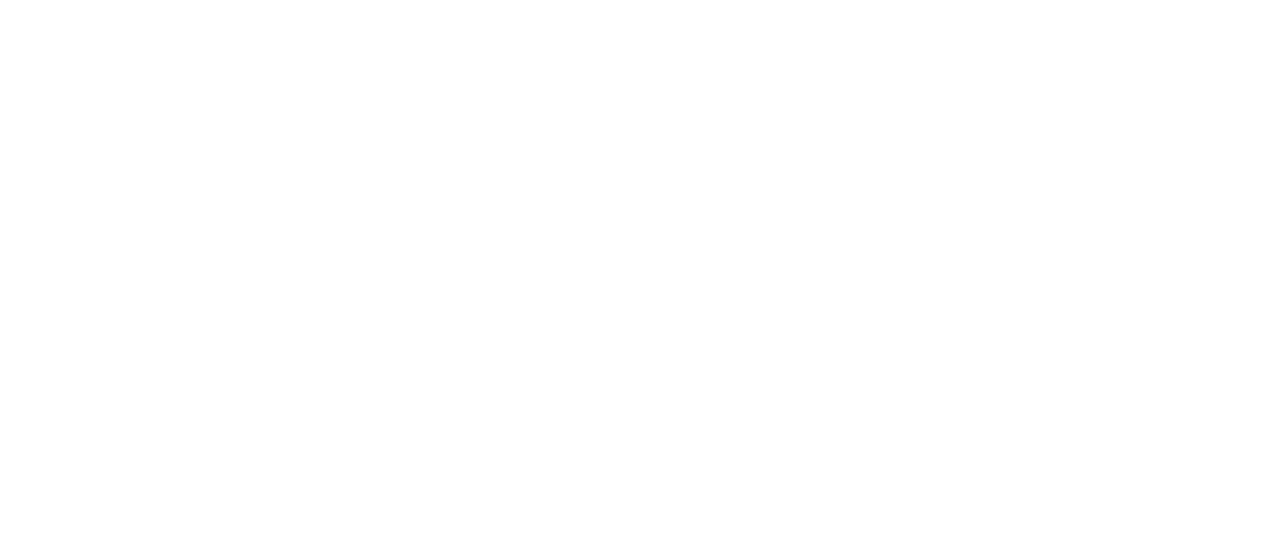
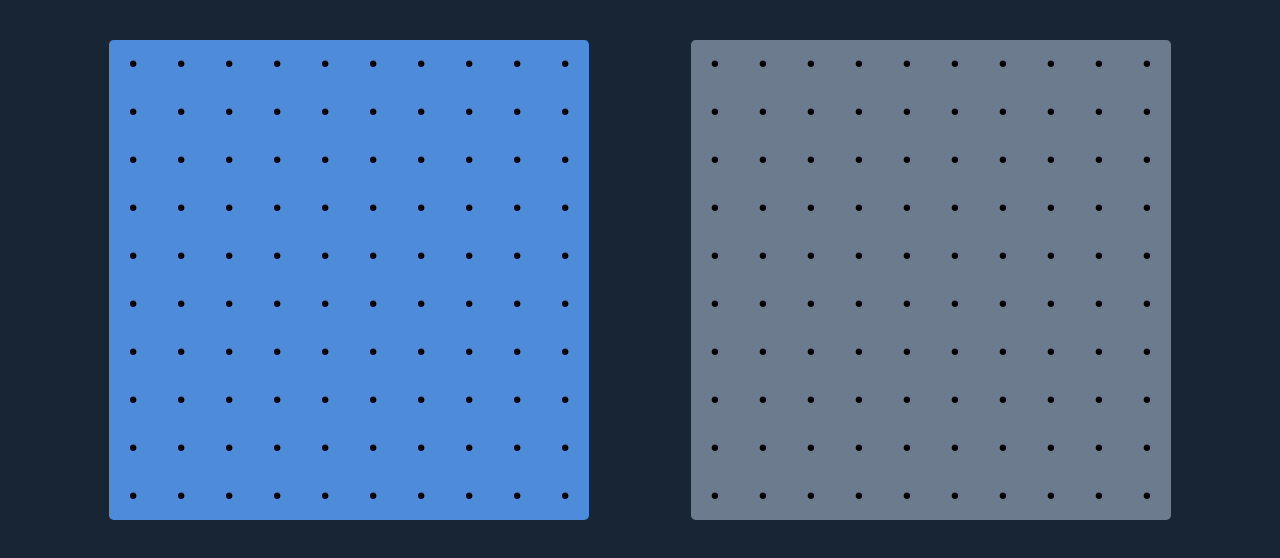
Before and after one commit to rkulcs/battleship, a website built with webpack: page dist/index.html in a window 1280 px wide. Built offline with nearby package versions, Linux system fonts and the light colour scheme.

Commit message:
Create game board rendering method

```diff
--- /dev/null
+++ b/assets/styles.css
@@ -0,0 +1,44 @@
+body {
+    margin: 0;
+    background-color: rgb(24, 37, 53);
+}
+
+.container {
+    width: 90vw;
+    margin: 0 auto;
+}
+
+#game {
+    display: grid;
+    grid-template-columns: 1fr 1fr;
+    gap: 1%;
+}
+
+.board {
+    margin: 0 auto;
+    margin-top: 5vh;
+    background-color: rgb(109, 123, 143);
+    width: 60vh;
+    height: 60vh;
+    border-radius: 1%;
+
+    display: grid;
+    grid-template-columns: 1fr 1fr 1fr 1fr 1fr 1fr 1fr 1fr 1fr 1fr;
+    grid-template-rows: 1fr 1fr 1fr 1fr 1fr 1fr 1fr 1fr 1fr 1fr;
+}
+
+#ship-board {
+    background-color: rgb(78, 139, 219);
+}
+
+.tile {
+    cursor: default;
+    overflow: auto;
+    text-align: center;
+    font-size: 5vh;
+    font-weight: bolder;
+}
+
+.active-tile {
+    cursor: pointer;
+}
--- a/src/game.js
+++ b/src/game.js
@@ -21,11 +21,13 @@ const initializePlayers = () => {
 
 const gameLoop = () => {
   const entities = initializePlayers();
-
   const player = entities.player;
   const ai = entities.ai;
+  const playerBoard = entities.playerBoard;
+  const aiBoard = entities.aiBoard;
 
-  console.log('test');
+  const playerTiles = playerBoard.render(document.getElementById('ship-board'));
+  const aiTiles = aiBoard.render(document.getElementById('target-board'));
 };
 
 module.exports = gameLoop;
--- a/src/gameboard.js
+++ b/src/gameboard.js
@@ -1,3 +1,5 @@
+const SIZE = 10;
+
 /**
  * Represents the gameboard onto which the ships are placed.
  *
@@ -7,10 +9,10 @@ const GameBoard = () => {
   const tilesHit = (() => {
     const tiles = [];
 
-    for (let i = 0; i < 10; i++) {
+    for (let i = 0; i < SIZE; i++) {
       tiles[i] = [];
 
-      for (let j = 0; j < 10; j++) {
+      for (let j = 0; j < SIZE; j++) {
         tiles[i][j] = false;
       }
     }
@@ -59,12 +61,45 @@ const GameBoard = () => {
     return true;
   };
 
+  /**
+   * Renders the gameboard.
+   *
+   * @param {HTMLElement} boardDiv The HTML element which represents the board
+   * @returns An array of gameboard tiles.
+   */
+  const render = (boardDiv) => {
+    const tiles = [];
+
+    for (let y = 0; y < SIZE; y++) {
+      tiles[y] = [];
+
+      for (let x = 0; x < SIZE; x++) {
+        let tile = document.createElement('div');
+        tiles[y][x] = tile;
+
+        tile.className = 'tile';
+        tile.classList.add('active-tile');
+        tile.innerHTML = '\u00B7';
+
+        // TODO: Update the tile on click
+        tile.addEventListener('click', () => {
+          tile.classList.remove('active-tile');
+        });
+
+        boardDiv.appendChild(tile);
+      }
+    }
+
+    return tiles;
+  };
+
   return {
     getTiles,
     getShips,
     addShip,
     strike,
-    allShipsSunk
+    allShipsSunk,
+    render
   };
 };
 
```
Also changed, not shown: dist/index.html, dist/main.js (deleted), 1 other file.
